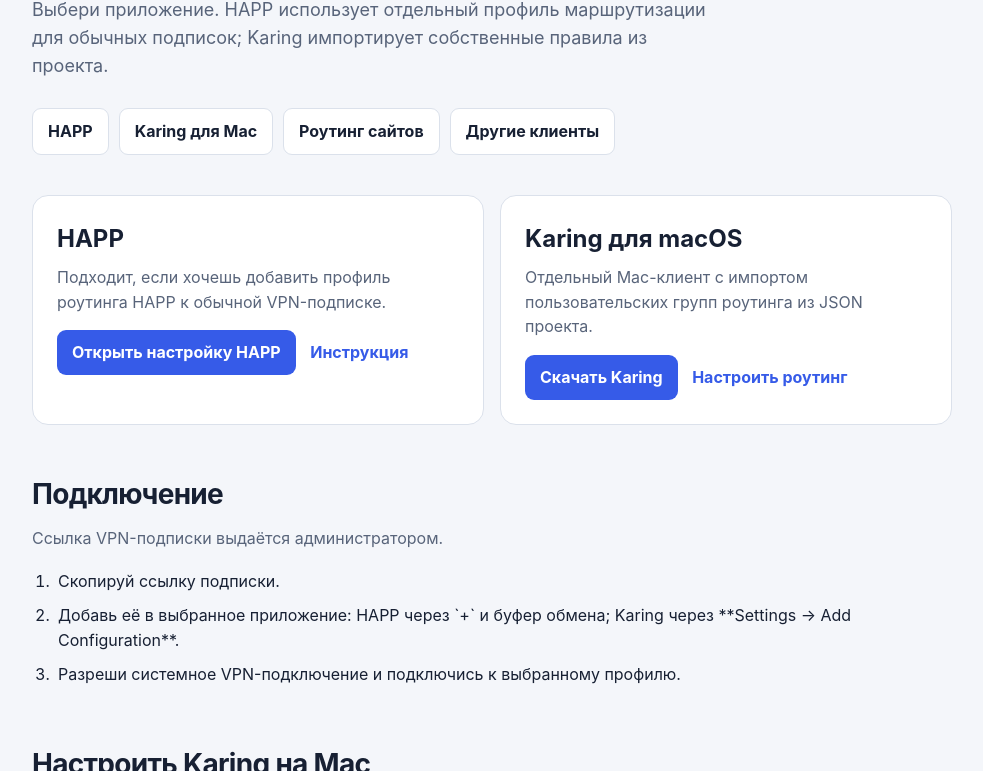
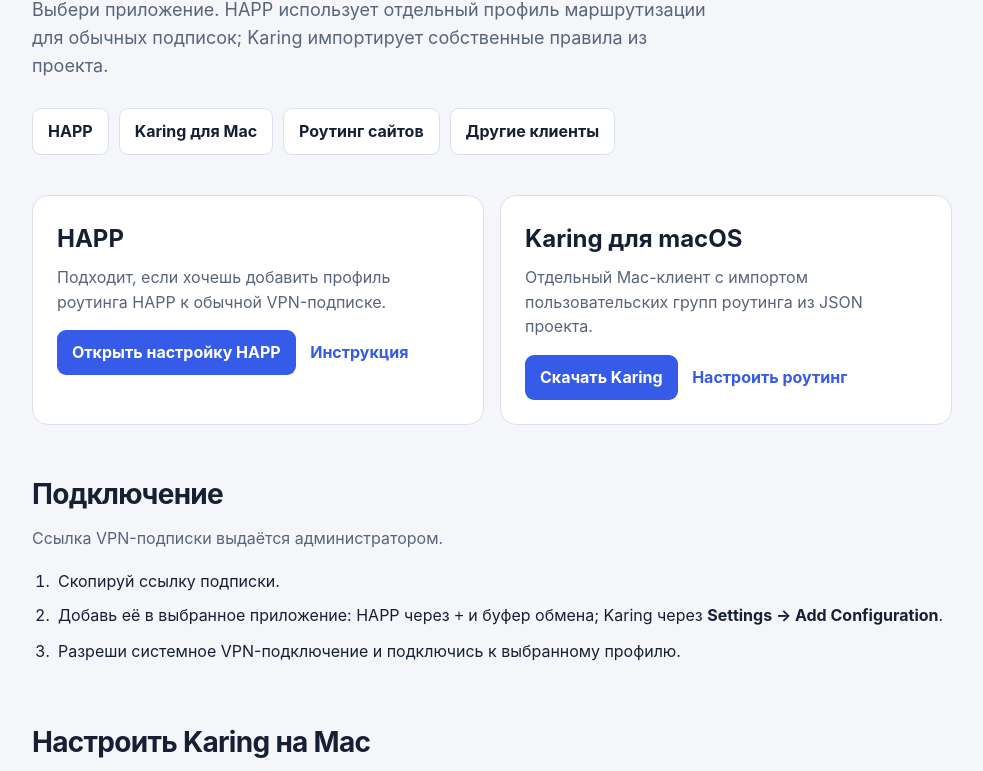
Before and after one commit to zinovevvv/vpn, a plain HTML site: page index.html in a window 1280 px wide. Shown: the part 239-1010 px from the top of the page, without its empty margins (148-1131 px from the left). Drawn offline with Linux system fonts and the light colour scheme.

Commit message:
Clarify subscription setup on landing page

```diff
--- a/index.html
+++ b/index.html
@@ -48,7 +48,7 @@
         <p class="lead">Ссылка VPN-подписки выдаётся администратором.</p>
         <ol class="steps">
           <li>Скопируй ссылку подписки.</li>
-          <li>Добавь её в выбранное приложение: HAPP через `+` и буфер обмена; Karing через **Settings → Add Configuration**.</li>
+          <li>Добавь её в выбранное приложение: HAPP через <code>+</code> и буфер обмена; Karing через <strong>Settings → Add Configuration</strong>.</li>
           <li>Разреши системное VPN-подключение и подключись к выбранному профилю.</li>
         </ol>
       </section>
```
